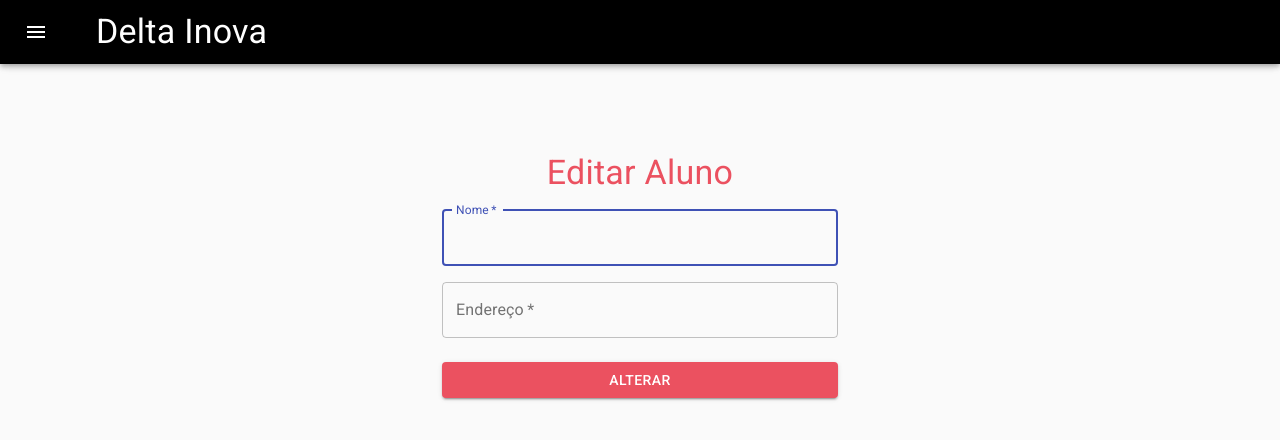
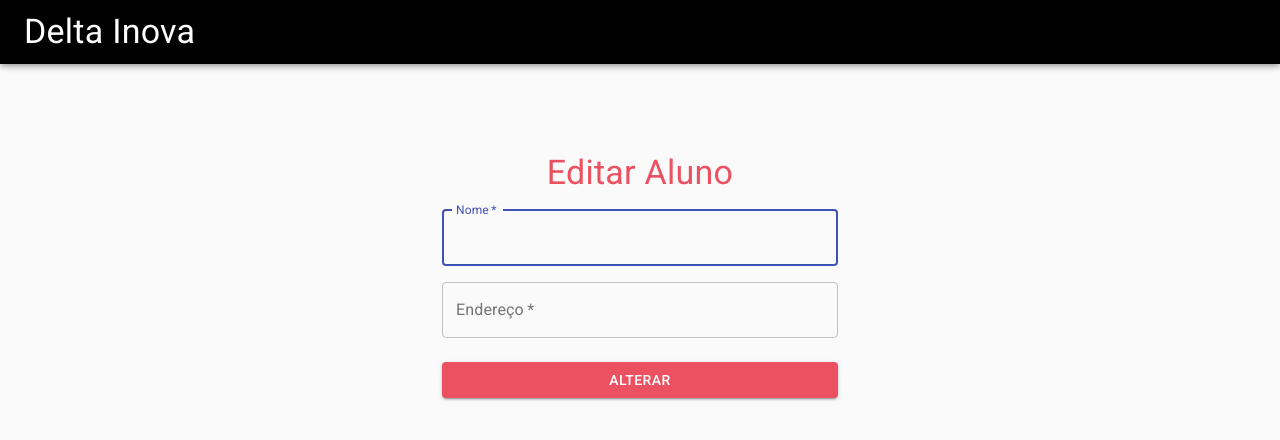
Before and after one commit to fabioNog/Delta, a React (Create React App) app in the folder deltafrontend/: page /atualizar in a window 1280 px wide. Shown: the top 440 px of the page. Built offline with nearby package versions, Linux system fonts and the light colour scheme.

Commit message:
Criando a pagina Atualizar

```diff
--- a/deltafrontend/src/pages/Atualizar.js
+++ b/deltafrontend/src/pages/Atualizar.js
@@ -1,20 +1,11 @@
 import React from 'react';
 import clsx from 'clsx';
 import { makeStyles, useTheme } from '@material-ui/core/styles';
-import Drawer from '@material-ui/core/Drawer';
 import AppBar from '@material-ui/core/AppBar';
 import Toolbar from '@material-ui/core/Toolbar';
-import List from '@material-ui/core/List';
 import CssBaseline from '@material-ui/core/CssBaseline';
 import Typography from '@material-ui/core/Typography';
-import Divider from '@material-ui/core/Divider';
-import IconButton from '@material-ui/core/IconButton';
-import MenuIcon from '@material-ui/icons/Menu';
-import ChevronLeftIcon from '@material-ui/icons/ChevronLeft';
-import ChevronRightIcon from '@material-ui/icons/ChevronRight';
-import Add from '@material-ui/icons/Add';
-import Autorenew from '@material-ui/icons/Autorenew';
-import Delete from '@material-ui/icons/Delete';
+
 import ListItem from '@material-ui/core/ListItem';
 import ListItemIcon from '@material-ui/core/ListItemIcon';
 import ListItemText from '@material-ui/core/ListItemText';
@@ -100,9 +91,6 @@ export default function Atualizar() {
     setOpen(true);
   };
 
-  const handleDrawerClose = () => {
-    setOpen(false);
-  };
 
   return (
     <div className={classes.root}>
@@ -114,17 +102,6 @@ export default function Atualizar() {
         })}
       >
         <Toolbar>
-          <IconButton
-            color="inherit"
-            aria-label="open drawer"
-            onClick={handleDrawerOpen}
-            edge="start"
-            className={clsx(classes.menuButton, {
-              [classes.hide]: open,
-            })}
-          >
-            <MenuIcon />
-          </IconButton>
           <Link to="/" style={{textDecoration: 'none',color:'white'}}>
             <Typography variant="h4" noWrap>
               Delta Inova
```
